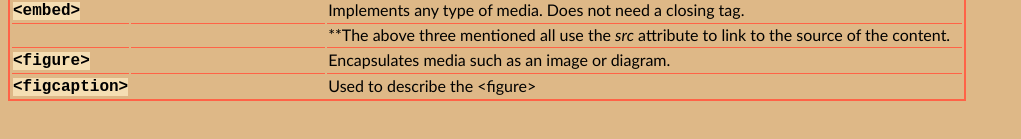
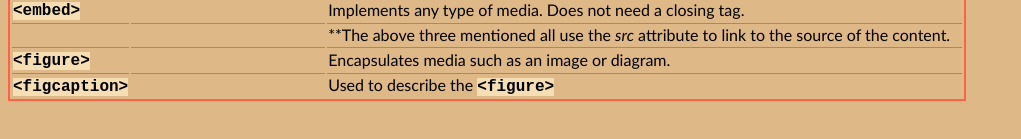
Before and after one commit to rachael-m/cheatsheet, a plain HTML site: page index.html in a window 1280 px wide. Shown: the part 395-534 px from the top of the page, without its empty margins (0-1021 px from the left). Drawn offline with Linux system fonts and the light colour scheme.

Commit message:
Fixed missing span on line 82

```diff
--- a/index.html
+++ b/index.html
@@ -79,7 +79,7 @@
             <tr>
               <td><span class="code">&lt;figcaption&gt;</span></td>
               <td></td>
-              <td>Used to describe the &lt;figure&gt;</td>
+              <td>Used to describe the <span class="code">&lt;figure&gt;</span></td>
             </tr>
           </tbody>
         </table>
```
